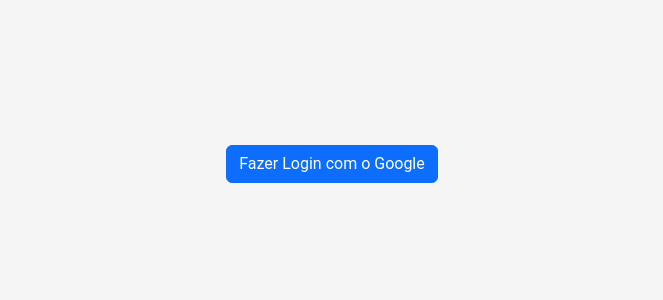
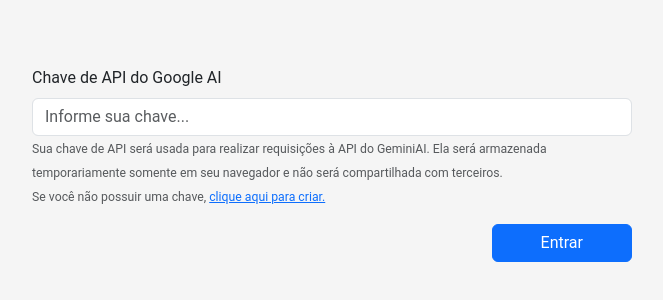
Before and after one commit to edupsousa/build-with-ai-js, a React (Vite) app in the folder frontend/: page / in a window 1280 px wide. Shown: the part 236-536 px from the top of the page, without its empty margins (308-971 px from the left). Built offline with nearby package versions, Linux system fonts and the light colour scheme; no server answers.

Commit message:
use apikey instead of authentication

```diff
--- a/frontend/package.json
+++ b/frontend/package.json
@@ -12,7 +12,7 @@
   },
   "dependencies": {
     "bootstrap": "^5.3.3",
-    "firebase": "^10.11.1",
+    "prop-types": "^15.8.1",
     "react": "^18.2.0",
     "react-bootstrap": "^2.10.2",
     "react-dom": "^18.2.0"
--- a/frontend/src/app.jsx
+++ b/frontend/src/app.jsx
@@ -1,26 +1,15 @@
-import { auth } from "./firebase";
+import { useCallback, useState } from "react";
+import ChatScreen from "./chat-screen";
 import SignInScreen from "./signin-screen";
-import ChatScreen from "./chat-screen";
-import { useEffect, useState } from "react";
-import { onAuthStateChanged } from "firebase/auth";
-
-function useAuthState() {
-  const [user, setUser] = useState(null);
-  useEffect(() => {
-    const unsubscribe = onAuthStateChanged(auth, setUser);
-    return unsubscribe;
-  }, [setUser]);
-  return user;
-}
 
 function App() {
-  const user = useAuthState();
+  const [apiKey, setApiKey] = useState('');
+  const updateApiKey = useCallback((newApiKey) => {
+    setApiKey(newApiKey);
+  }, []);
+  const hasKey = apiKey.length !== 0;
 
-  return (
-    <>
-      {user ? <ChatScreen /> : <SignInScreen />}
-    </>
-  );
+  return <>{hasKey ? <ChatScreen apiKey={apiKey} updateApiKey={updateApiKey}  /> : <SignInScreen updateApiKey={updateApiKey} />}</>;
 }
 
 export default App;
--- a/frontend/src/chat-screen.jsx
+++ b/frontend/src/chat-screen.jsx
@@ -2,8 +2,7 @@
 import Container from "react-bootstrap/Container";
 import Form from "react-bootstrap/Form";
 import Navbar from "react-bootstrap/Navbar";
-import { auth } from "./firebase";
-
+import PropTypes from "prop-types";
 
 function Message() {
   return (
@@ -18,8 +17,7 @@
   );
 }
 
-function ChatScreen() {
-  const {displayName} = auth.currentUser;
+function ChatScreen({apiKey, updateApiKey}) {
 
   return (
     <div className="h-100 d-flex flex-column">
@@ -29,8 +27,8 @@
           <Navbar.Toggle />
           <Navbar.Collapse className="justify-content-end">
             <Navbar.Text>
-              Usuário: <span>{displayName}</span>
-              <Button variant="link">Sair</Button>
+              API Key: <span>{apiKey}</span>
+              <Button variant="link" onClick={() => updateApiKey('')}>Sair</Button>
             </Navbar.Text>
           </Navbar.Collapse>
         </Container>
@@ -63,4 +61,9 @@
   );
 }
 
+ChatScreen.propTypes = {
+  apiKey: PropTypes.string.isRequired,
+  updateApiKey: PropTypes.func.isRequired,
+};
+
 export default ChatScreen;
--- a/frontend/src/firebase.js
+++ /dev/null
@@ -1,24 +0,0 @@
-// Import the functions you need from the SDKs you need
-import { initializeApp } from "firebase/app";
-import { connectAuthEmulator, getAuth } from "firebase/auth";
-
-const firebaseConfig = {
-  apiKey: "AIzaSyCnqYU9dT3OLUagUsPrR1gwQ7K3O3HnKfU",
-  authDomain: "build-with-ai-js.firebaseapp.com",
-  projectId: "build-with-ai-js",
-  storageBucket: "build-with-ai-js.appspot.com",
-  messagingSenderId: "526849588450",
-  appId: "1:526849588450:web:c8e88bb20a2258e300b2bb",
-  measurementId: "G-JRFSMMKSRS"
-};
-
-// Initialize Firebase
-const app = initializeApp(firebaseConfig);
-const auth = getAuth(app);
-auth.languageCode = 'pt-BR'
-
-if (import.meta.env.DEV) {
-  connectAuthEmulator(auth, 'http://localhost:9099');
-}
-
-export { auth };
--- a/frontend/src/signin-screen.jsx
+++ b/frontend/src/signin-screen.jsx
@@ -1,19 +1,47 @@
 import Button from "react-bootstrap/Button";
-import { signInWithRedirect, GoogleAuthProvider } from "firebase/auth";
-import { auth } from "./firebase";
+import Container from "react-bootstrap/Container";
+import Form from "react-bootstrap/Form";
+import PropTypes from "prop-types";
 
-const provideer = new GoogleAuthProvider();
+function SignInScreen({updateApiKey}) {
 
-function doSignInWithGoogle() {
-  signInWithRedirect(auth, provideer);
-}
+  const storeApiKey = (event) => {
+    event.preventDefault();
+    const formData = new FormData(event.target);
+    const apiKey = formData.get('apiKey').trim();
+    if (apiKey.length === 0) {
+      // display error
+    } else {
+      updateApiKey(apiKey);
+    }
+  }
 
-function SignInScreen() {
   return (
-    <div className="h-100 d-flex justify-content-center align-items-center">
-      <Button variant="primary" onClick={doSignInWithGoogle}>Fazer Login com o Google</Button>
-    </div>
+    <Container className="h-100 d-flex justify-content-center align-items-center">
+      <Form style={{maxWidth: '600px'}} onSubmit={storeApiKey}>
+        <Form.Group className="mb-3">
+          <Form.Label>Chave de API do Google AI</Form.Label>
+          <Form.Control name="apiKey" type="text" placeholder="Informe sua chave..." />
+          <Form.Text>
+            <small>
+            Sua chave de API será usada para realizar requisições à API do GeminiAI.
+            Ela será armazenada temporariamente somente em seu navegador e não será compartilhada com terceiros.<br />
+            Se você não possuir uma chave, <a href="https://aistudio.google.com/app/apikey" target="_blank">clique aqui para criar.</a>
+            </small>
+          </Form.Text>
+        </Form.Group>
+        <div className="text-end">
+        <Button variant="primary" type="submit" className="px-5">
+          Entrar
+        </Button>
+        </div>
+      </Form>
+    </Container>
   )
 }
 
+SignInScreen.propTypes = {
+  updateApiKey: PropTypes.func.isRequired,
+};
+
 export default SignInScreen;
```
Also changed, not shown: frontend/src/main.jsx (+8 -8 lines), 1 other file (tests, documents, lock files or other folders).
